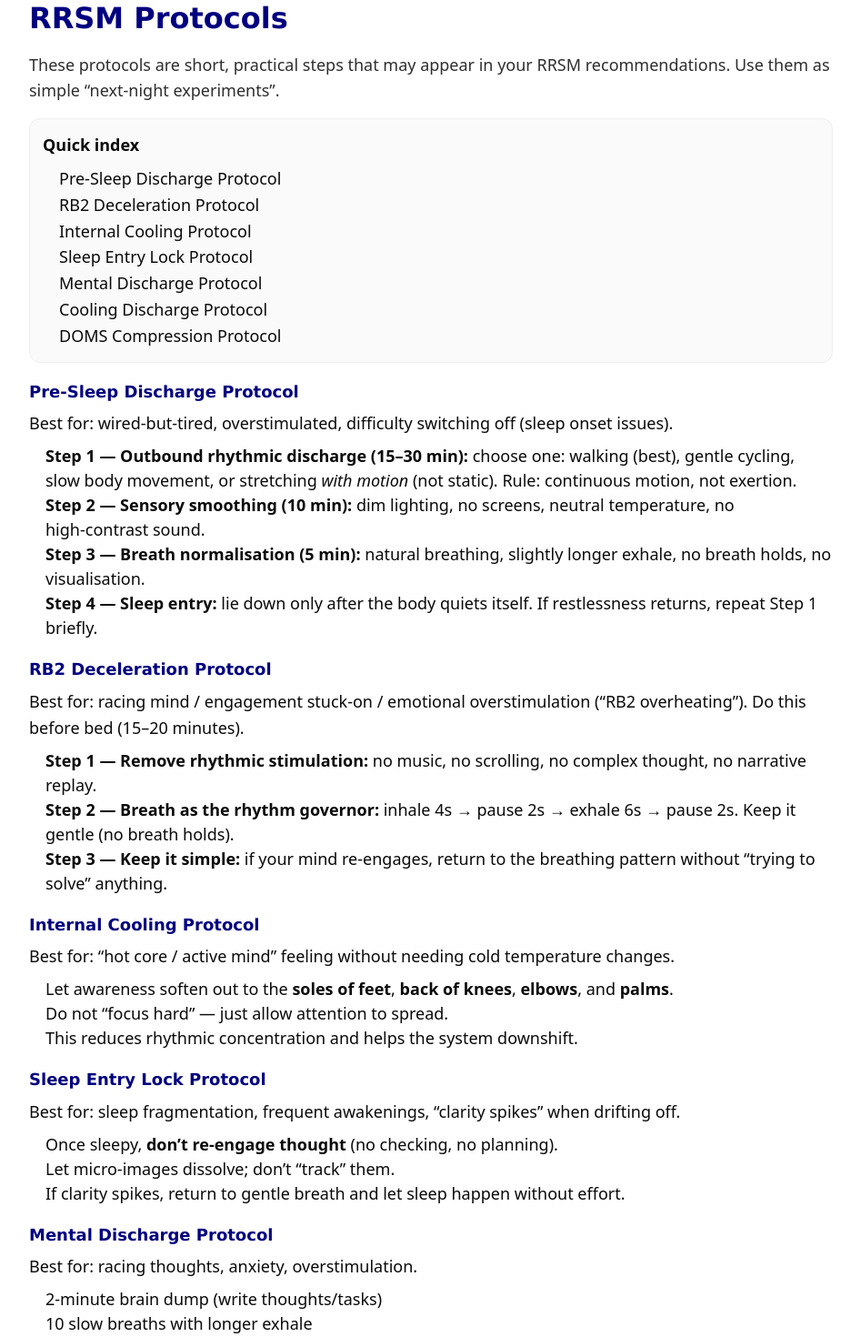
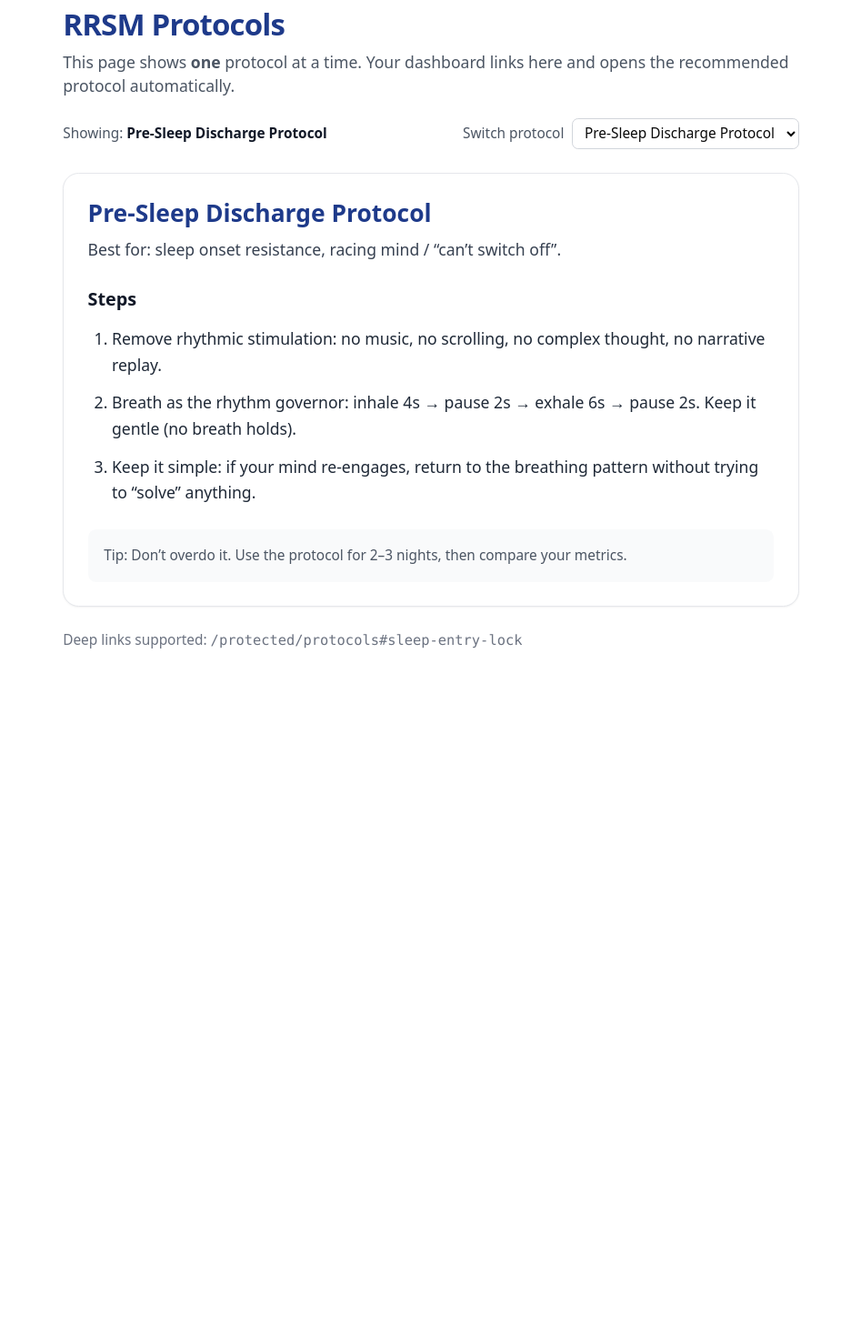
Before and after one commit to jlnalexander5-sudo/sleepfix-app, a Next.js app: page /protected/protocols in a window 1280 px wide. Shown: the part 160-1630 px from the top of the page at 91% size, without its empty margins (166-1113 px from the left). After the commit the page ends 910 px from the top, so only its background shows below. Built offline with nearby package versions, Linux system fonts and the light colour scheme.

Commit message:
Update page.tsx

```diff
--- a/app/protected/protocols/page.tsx
+++ b/app/protected/protocols/page.tsx
@@ -1,108 +1,139 @@
+'use client';
+
+import React, { useEffect, useMemo, useState } from "react";
+
+type Protocol = {
+  id: string;
+  title: string;
+  bestFor: string;
+  steps: string[];
+};
+
+const PROTOCOLS: Protocol[] = [
+  {
+    id: "pre-sleep-discharge",
+    title: "Pre-Sleep Discharge Protocol",
+    bestFor: "Best for: sleep onset resistance, racing mind / \u201ccan\u2019t switch off\u201d.",
+    steps: ["Remove rhythmic stimulation: no music, no scrolling, no complex thought, no narrative replay.", "Breath as the rhythm governor: inhale 4s \u2192 pause 2s \u2192 exhale 6s \u2192 pause 2s. Keep it gentle (no breath holds).", "Keep it simple: if your mind re-engages, return to the breathing pattern without trying to \u201csolve\u201d anything."],
+  },
+  {
+    id: "rb2-deceleration",
+    title: "RB2 Deceleration Protocol",
+    bestFor: "Best for: over-activation, adrenaline / \u201cwired\u201d body, difficulty downshifting.",
+    steps: ["Slow your inputs: dim light, reduce conversation, no task-switching.", "Longer exhale breathing: 6\u20138s exhale, 3\u20134s inhale, 10 cycles.", "Body downshift: scan jaw \u2192 throat \u2192 chest \u2192 belly and soften each area 2\u20133 breaths."],
+  },
+  {
+    id: "internal-cooling",
+    title: "Internal Cooling Protocol",
+    bestFor: "Best for: \u201chot core / active mind\u201d feeling without needing cold temperature changes.",
+    steps: ["Let awareness soften out to the soles of feet, back of knees, elbows, and palms.", "Do not \u201cfocus hard\u201d \u2014 just allow attention to spread.", "This reduces rhythmic concentration and helps the system downshift."],
+  },
+  {
+    id: "sleep-entry-lock",
+    title: "Sleep Entry Lock Protocol",
+    bestFor: "Best for: sleep fragmentation, frequent awakenings, \u201cclarity spikes\u201d when drifting off.",
+    steps: ["Once sleepy, don\u2019t re-engage thought (no checking, no planning).", "Let micro-images dissolve; don\u2019t \u201ctrack\u201d them.", "If clarity spikes, return to gentle breath and let sleep happen without effort."],
+  },
+  {
+    id: "mental-discharge",
+    title: "Mental Discharge Protocol",
+    bestFor: "Best for: racing thoughts, anxiety, overstimulation.",
+    steps: ["2-minute brain dump (write thoughts/tasks).", "10 slow breaths with longer exhale.", "Short, calming audio or silence."],
+  },
+  {
+    id: "cooling-discharge",
+    title: "Cooling Discharge Protocol",
+    bestFor: "Best for: heat, restlessness, agitation at bedtime.",
+    steps: ["Cool rinse/wash (face/hands) or cool cloth on neck for 30\u201360s.", "Slow breathing 10 cycles; soften shoulders/jaw.", "Lights low; keep stimuli minimal."],
+  },
+  {
+    id: "doms-compression",
+    title: "DOMS Compression Protocol",
+    bestFor: "Best for: muscle soreness / physical strain disrupting sleep recovery.",
+    steps: ["Gentle compression (socks / light wraps) or weighted blanket (light).", "Legs elevated 5\u201310 minutes if comfortable.", "Hydration + light stretch; keep it easy."],
+  },
+];
+
+function getIdFromHash(hash: string): string | null {
+  const h = (hash || "").replace("#", "").trim();
+  return h ? h : null;
+}
+
 export default function ProtocolsPage() {
-  const H1 = { fontSize: 32, fontWeight: 900, marginBottom: 10, fontFamily: "Verdana, sans-serif", color: "#000080" } as const;
-  const H2 = { fontSize: 18, fontWeight: 900, marginBottom: 6, fontFamily: "Verdana, sans-serif", color: "#000080" } as const;
+  const [hashId, setHashId] = useState<string | null>(null);
 
-  const sectionStyle = { marginBottom: 18 } as const;
-  const ulStyle = { marginLeft: 18, lineHeight: 1.5 } as const;
+  useEffect(() => {
+    const apply = () => setHashId(getIdFromHash(window.location.hash));
+    apply();
+    window.addEventListener("hashchange", apply);
+    return () => window.removeEventListener("hashchange", apply);
+  }, []);
+
+  const selected: Protocol = useMemo(() => {
+    const id = hashId;
+    if (id) {
+      const found = PROTOCOLS.find((p) => p.id === id);
+      if (found) return found;
+    }
+    // default: show the first protocol
+    return PROTOCOLS[0];
+  }, [hashId]);
 
   return (
-    <div style={{ maxWidth: 920, margin: "0 auto", padding: "24px 18px" }}>
-      <h1 style={H1}>RRSM Protocols</h1>
-      <p style={{ opacity: 0.85, marginBottom: 16 }}>
-        These protocols are short, practical steps that may appear in your RRSM recommendations. Use them as simple “next‑night experiments”.
+    <div className="mx-auto max-w-3xl px-4 py-8">
+      <h1 className="text-3xl font-extrabold tracking-tight text-blue-900">RRSM Protocols</h1>
+      <p className="mt-2 text-base text-gray-600">
+        This page shows <span className="font-semibold">one</span> protocol at a time. Your dashboard links here
+        and opens the recommended protocol automatically.
       </p>
 
-      <div style={{ marginBottom: 18, padding: 14, border: "1px solid #eee", borderRadius: 12, background: "#fafafa" }}>
-        <div style={{ fontWeight: 900, marginBottom: 8 }}>Quick index</div>
-        <ul style={{ marginLeft: 18, lineHeight: 1.6 }}>
-          <li><a href="#pre-sleep-discharge">Pre‑Sleep Discharge Protocol</a></li>
-          <li><a href="#rb2-deceleration">RB2 Deceleration Protocol</a></li>
-          <li><a href="#internal-cooling">Internal Cooling Protocol</a></li>
-          <li><a href="#sleep-entry-lock">Sleep Entry Lock Protocol</a></li>
-          <li><a href="#mental-discharge">Mental Discharge Protocol</a></li>
-          <li><a href="#cooling-discharge">Cooling Discharge Protocol</a></li>
-          <li><a href="#doms-compression">DOMS Compression Protocol</a></li>
-        </ul>
+      <div className="mt-5 flex flex-col gap-2 sm:flex-row sm:items-center sm:justify-between">
+        <div className="text-sm text-gray-600">
+          Showing: <span className="font-semibold text-gray-900">{selected.title}</span>
+        </div>
+
+        <div className="flex items-center gap-2">
+          <label className="text-sm text-gray-600" htmlFor="protocolSelect">Switch protocol</label>
+          <select
+            id="protocolSelect"
+            className="rounded-md border border-gray-300 bg-white px-2 py-1 text-sm"
+            value={selected.id}
+            onChange={(e) => {
+              window.location.hash = e.target.value;
+            }}
+          >
+            {PROTOCOLS.map((p) => (
+              <option key={p.id} value={p.id}>
+                {p.title}
+              </option>
+            ))}
+          </select>
+        </div>
       </div>
 
-      <section id="pre-sleep-discharge" style={sectionStyle}>
-        <h2 style={H2}>Pre‑Sleep Discharge Protocol</h2>
-        <p style={{ marginBottom: 8 }}>
-          Best for: wired‑but‑tired, overstimulated, difficulty switching off (sleep onset issues).
-        </p>
-        <ul style={ulStyle}>
-          <li><b>Step 1 — Outbound rhythmic discharge (15–30 min):</b> choose one: walking (best), gentle cycling, slow body movement, or stretching <i>with motion</i> (not static). Rule: continuous motion, not exertion.</li>
-          <li><b>Step 2 — Sensory smoothing (10 min):</b> dim lighting, no screens, neutral temperature, no high‑contrast sound.</li>
-          <li><b>Step 3 — Breath normalisation (5 min):</b> natural breathing, slightly longer exhale, no breath holds, no visualisation.</li>
-          <li><b>Step 4 — Sleep entry:</b> lie down only after the body quiets itself. If restlessness returns, repeat Step 1 briefly.</li>
-        </ul>
-      </section>
+      <div className="mt-6 rounded-2xl border border-gray-200 bg-white p-6 shadow-sm">
+        <h2 className="text-2xl font-bold text-blue-900" id={selected.id}>
+          {selected.title}
+        </h2>
+        <p className="mt-2 text-base text-gray-700">{selected.bestFor}</p>
 
-      <section id="rb2-deceleration" style={sectionStyle}>
-        <h2 style={H2}>RB2 Deceleration Protocol</h2>
-        <p style={{ marginBottom: 8 }}>
-          Best for: racing mind / engagement stuck‑on / emotional overstimulation (“RB2 overheating”). Do this before bed (15–20 minutes).
-        </p>
-        <ul style={ulStyle}>
-          <li><b>Step 1 — Remove rhythmic stimulation:</b> no music, no scrolling, no complex thought, no narrative replay.</li>
-          <li><b>Step 2 — Breath as the rhythm governor:</b> inhale 4s → pause 2s → exhale 6s → pause 2s. Keep it gentle (no breath holds).</li>
-          <li><b>Step 3 — Keep it simple:</b> if your mind re‑engages, return to the breathing pattern without “trying to solve” anything.</li>
-        </ul>
-      </section>
+        <h3 className="mt-6 text-lg font-bold text-gray-900">Steps</h3>
+        <ol className="mt-3 list-decimal space-y-3 pl-6 text-base text-gray-800">
+          {selected.steps.map((s, idx) => (
+            <li key={idx} className="leading-relaxed">
+              {s}
+            </li>
+          ))}
+        </ol>
 
-      <section id="internal-cooling" style={sectionStyle}>
-        <h2 style={H2}>Internal Cooling Protocol</h2>
-        <p style={{ marginBottom: 8 }}>
-          Best for: “hot core / active mind” feeling without needing cold temperature changes.
-        </p>
-        <ul style={ulStyle}>
-          <li>Let awareness soften out to the <b>soles of feet</b>, <b>back of knees</b>, <b>elbows</b>, and <b>palms</b>.</li>
-          <li>Do not “focus hard” — just allow attention to spread.</li>
-          <li>This reduces rhythmic concentration and helps the system downshift.</li>
-        </ul>
-      </section>
+        <div className="mt-6 rounded-lg bg-gray-50 p-4 text-sm text-gray-600">
+          Tip: Don’t overdo it. Use the protocol for 2–3 nights, then compare your metrics.
+        </div>
+      </div>
 
-      <section id="sleep-entry-lock" style={sectionStyle}>
-        <h2 style={H2}>Sleep Entry Lock Protocol</h2>
-        <p style={{ marginBottom: 8 }}>
-          Best for: sleep fragmentation, frequent awakenings, “clarity spikes” when drifting off.
-        </p>
-        <ul style={ulStyle}>
-          <li>Once sleepy, <b>don’t re‑engage thought</b> (no checking, no planning).</li>
-          <li>Let micro‑images dissolve; don’t “track” them.</li>
-          <li>If clarity spikes, return to gentle breath and let sleep happen without effort.</li>
-        </ul>
-      </section>
-
-      <section id="mental-discharge" style={sectionStyle}>
-        <h2 style={H2}>Mental Discharge Protocol</h2>
-        <p style={{ marginBottom: 8 }}>Best for: racing thoughts, anxiety, overstimulation.</p>
-        <ul style={ulStyle}>
-          <li>2‑minute brain dump (write thoughts/tasks)</li>
-          <li>10 slow breaths with longer exhale</li>
-          <li>Short, calming audio or silence</li>
-        </ul>
-      </section>
-
-      <section id="cooling-discharge" style={sectionStyle}>
-        <h2 style={H2}>Cooling Discharge Protocol</h2>
-        <p style={{ marginBottom: 8 }}>Best for: heat, sweating, hot room, inflammation.</p>
-        <ul style={ulStyle}>
-          <li>Cool shower or cool pack (not ice) for 2–5 minutes</li>
-          <li>Lower room temperature / lighter bedding</li>
-          <li>Hydrate lightly (small sips)</li>
-        </ul>
-      </section>
-
-      <section id="doms-compression" style={sectionStyle}>
-        <h2 style={H2}>DOMS Compression Protocol</h2>
-        <p style={{ marginBottom: 8 }}>Best for: body heaviness, soreness, “wired but tired”, muscular tension.</p>
-        <ul style={ulStyle}>
-          <li>Light compression (socks/leggings) or gentle body pressure</li>
-          <li>Slow nasal breathing for 3–5 minutes</li>
-          <li>Low light + minimal stimulation</li>
-        </ul>
-      </section>
+      <div className="mt-6 text-sm text-gray-500">
+        Deep links supported: <span className="font-mono">/protected/protocols#sleep-entry-lock</span>
+      </div>
     </div>
   );
 }
```
